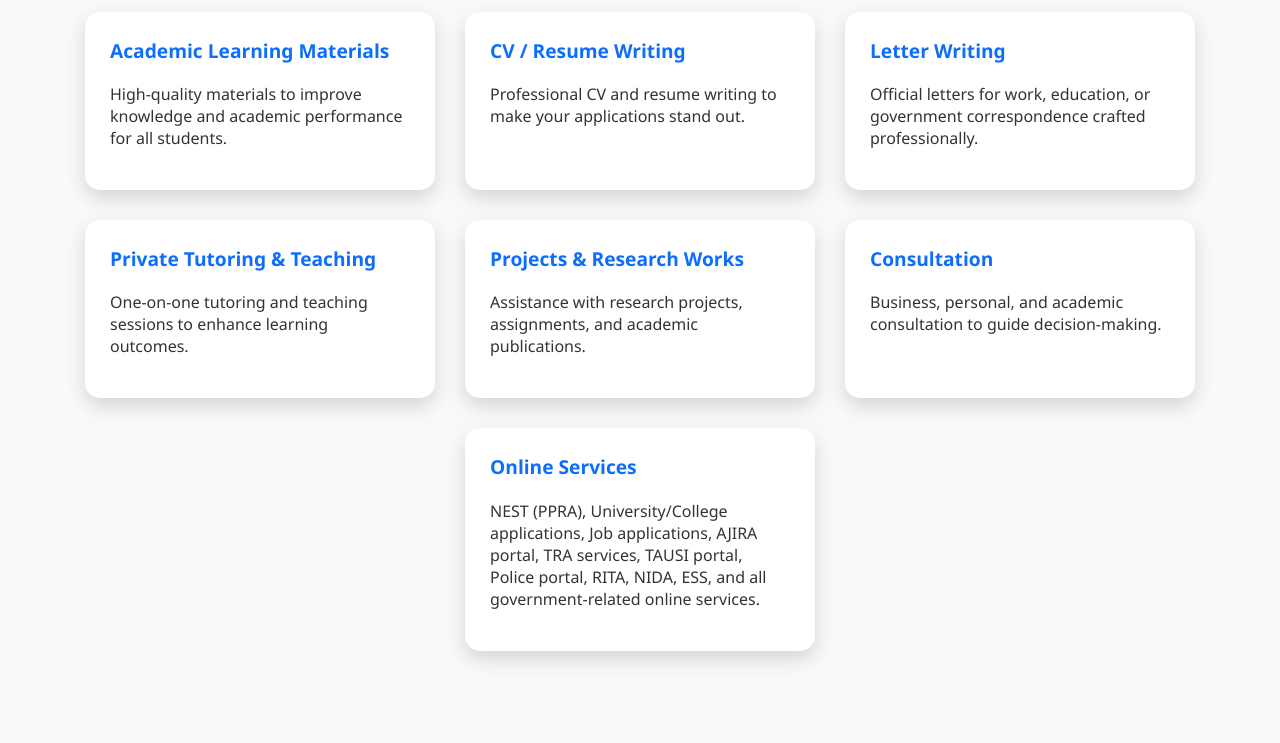
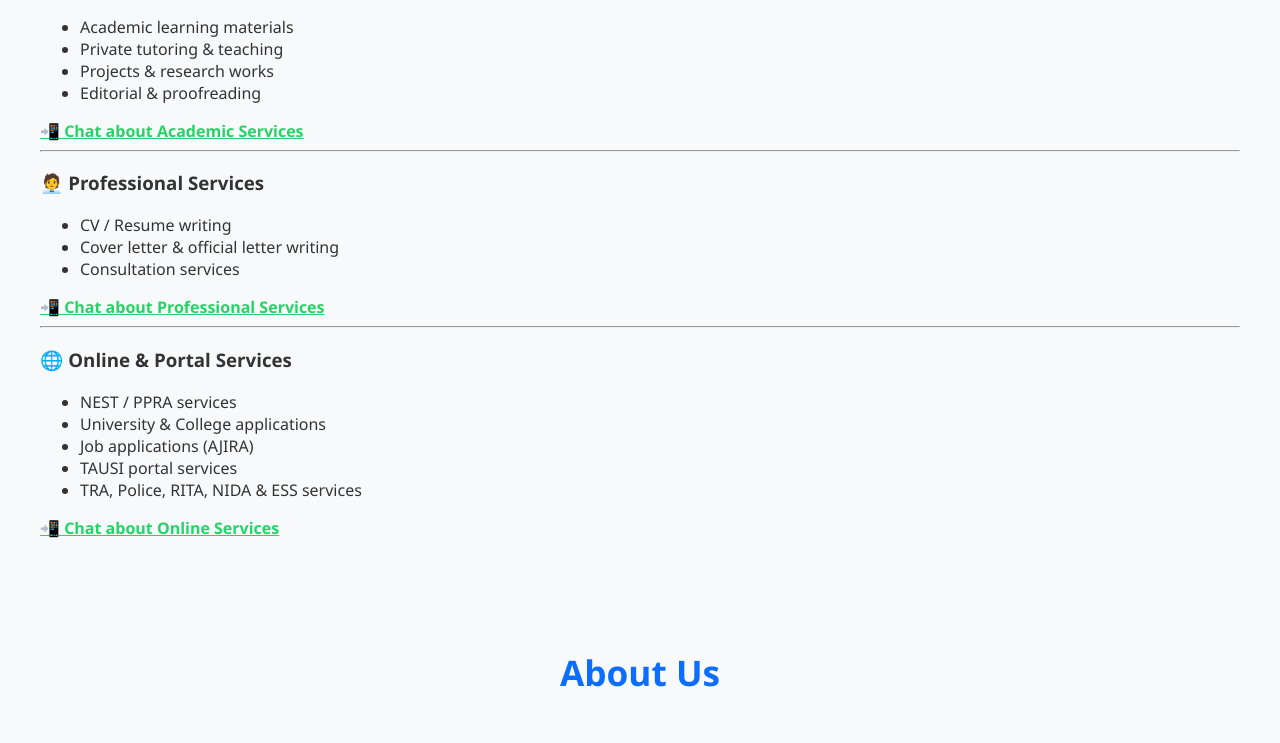
Before and after one commit to mshenterprise/msh-enterprise, a plain HTML site: page index.html in a window 1280 px wide. Shown: the part 650-1393 px from the top of the page. Drawn offline with Linux system fonts and the light colour scheme.

Commit message:
Organize services with tagged WhatsApp links

```diff
--- a/index.html
+++ b/index.html
@@ -55,39 +55,50 @@
     <a href="#contact">Contact</a>
 </nav>
 
-<section id="services">
-    <h2>Our Services</h2>
-    <div class="services">
-        <div class="card">
-            <h3>Academic Learning Materials</h3>
-            <p>High-quality materials to improve knowledge and academic performance for all students.</p>
-        </div>
-        <div class="card">
-            <h3>CV / Resume Writing</h3>
-            <p>Professional CV and resume writing to make your applications stand out.</p>
-        </div>
-        <div class="card">
-            <h3>Letter Writing</h3>
-            <p>Official letters for work, education, or government correspondence crafted professionally.</p>
-        </div>
-        <div class="card">
-            <h3>Private Tutoring & Teaching</h3>
-            <p>One-on-one tutoring and teaching sessions to enhance learning outcomes.</p>
-        </div>
-        <div class="card">
-            <h3>Projects & Research Works</h3>
-            <p>Assistance with research projects, assignments, and academic publications.</p>
-        </div>
-        <div class="card">
-            <h3>Consultation</h3>
-            <p>Business, personal, and academic consultation to guide decision-making.</p>
-        </div>
-        <div class="card">
-            <h3>Online Services</h3>
-            <p>NEST (PPRA), University/College applications, Job applications, AJIRA portal, TRA services, TAUSI portal, Police portal, RITA, NIDA, ESS, and all government-related online services.</p>
-        </div>
-    </div>
+<section id="services" style="padding:20px;">
+  <h2>Our Services</h2>
+
+  <h3>📚 Academic Services</h3>
+  <ul>
+    <li>Academic learning materials</li>
+    <li>Private tutoring & teaching</li>
+    <li>Projects & research works</li>
+    <li>Editorial & proofreading</li>
+  </ul>
+  <a href="https://wa.me/255777749831?text=Hello%20MSH%20ENTERPRISE,%20I%20am%20contacting%20you%20from%20your%20website%20for%20Academic%20Services."
+     style="color:#25D366; font-weight:bold;">
+     📲 Chat about Academic Services
+  </a>
+
+  <hr>
+
+  <h3>🧑‍💼 Professional Services</h3>
+  <ul>
+    <li>CV / Resume writing</li>
+    <li>Cover letter & official letter writing</li>
+    <li>Consultation services</li>
+  </ul>
+  <a href="https://wa.me/255777749831?text=Hello%20MSH%20ENTERPRISE,%20I%20am%20contacting%20you%20from%20your%20website%20for%20Professional%20Services."
+     style="color:#25D366; font-weight:bold;">
+     📲 Chat about Professional Services
+  </a>
+
+  <hr>
+
+  <h3>🌐 Online & Portal Services</h3>
+  <ul>
+    <li>NEST / PPRA services</li>
+    <li>University & College applications</li>
+    <li>Job applications (AJIRA)</li>
+    <li>TAUSI portal services</li>
+    <li>TRA, Police, RITA, NIDA & ESS services</li>
+  </ul>
+  <a href="https://wa.me/255777749831?text=Hello%20MSH%20ENTERPRISE,%20I%20am%20contacting%20you%20from%20your%20website%20for%20Online%20and%20Portal%20Services."
+     style="color:#25D366; font-weight:bold;">
+     📲 Chat about Online Services
+  </a>
 </section>
+
 
 <section id="about">
     <h2>About Us</h2>
```
